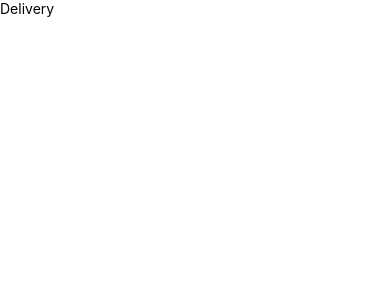
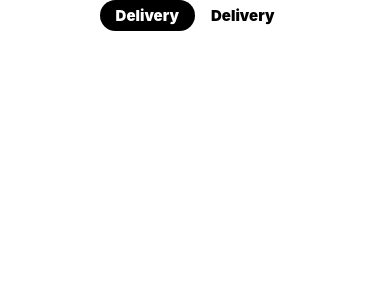
Before and after one commit to Osama-14/NativeFoodDelivery, a React Native app: screen / in a window 390 px wide. Shown: the top 300 px of the page. Built offline with nearby package versions, Linux system fonts and the light colour scheme.

Commit message:
updated delivery btn

```diff
--- a/components/HeaderTabs.js
+++ b/components/HeaderTabs.js
@@ -1,13 +1,39 @@
-import {View, Text} from 'react-native';
-import React from 'react';
+import {View, Text, TouchableOpacity} from 'react-native';
+import React, {useState} from 'react';
 
 export default function HeaderTabs() {
+  const [activeTab, setActiveTab] = useState('Delivery');
+
   return (
-    <View>
-      <Headerbutton />
-      {/* headerbutton */}
+    <View style={{flexDirection: 'row', alignSelf: 'center'}}>
+      <Headerbutton
+       text="Delivery"
+       btnColor="black"
+        textColor="white"
+        activeTab={activeTab}
+        setActiveTab={setActiveTab}
+
+        />
+      <Headerbutton text="Delivery" btnColor="white" textColor="black" />
     </View>
   );
 }
 
-const Headerbutton = () => <Text>Delivery</Text>;
+const Headerbutton = props => (
+  <TouchableOpacity
+    style={{
+      backgroundColor: props.btnColor,
+      paddingVertical: 6,
+      paddingHorizontal: 16,
+      borderRadius: 30,
+    }}>
+    <Text
+      style={{
+        color: props.textColor,
+        fontSize: 15,
+        fontWeight: '900',
+      }}>
+      {props.text}
+    </Text>
+  </TouchableOpacity>
+);
```
